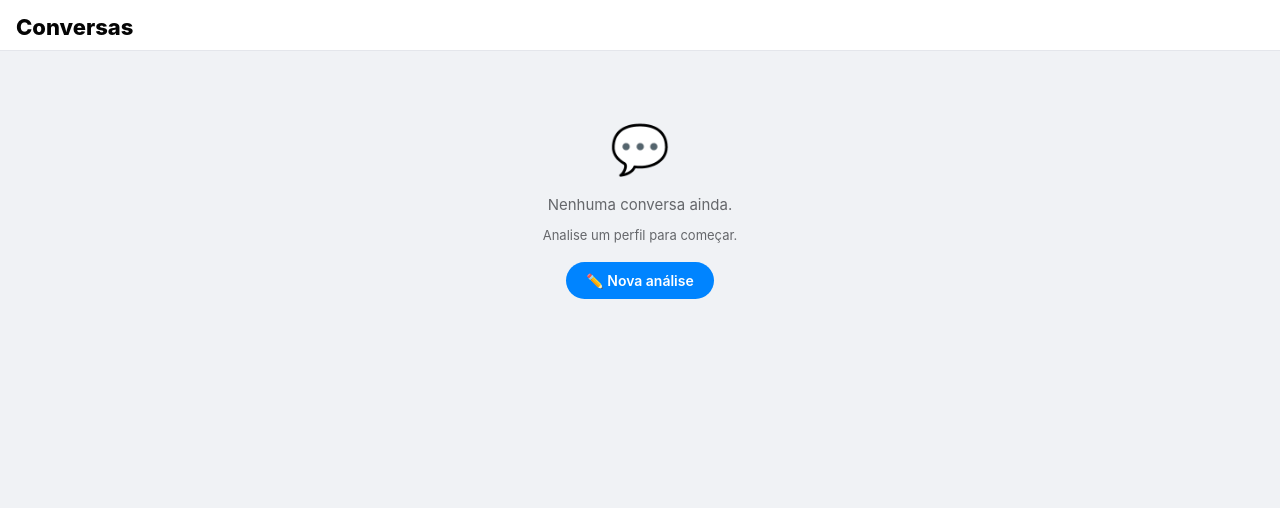
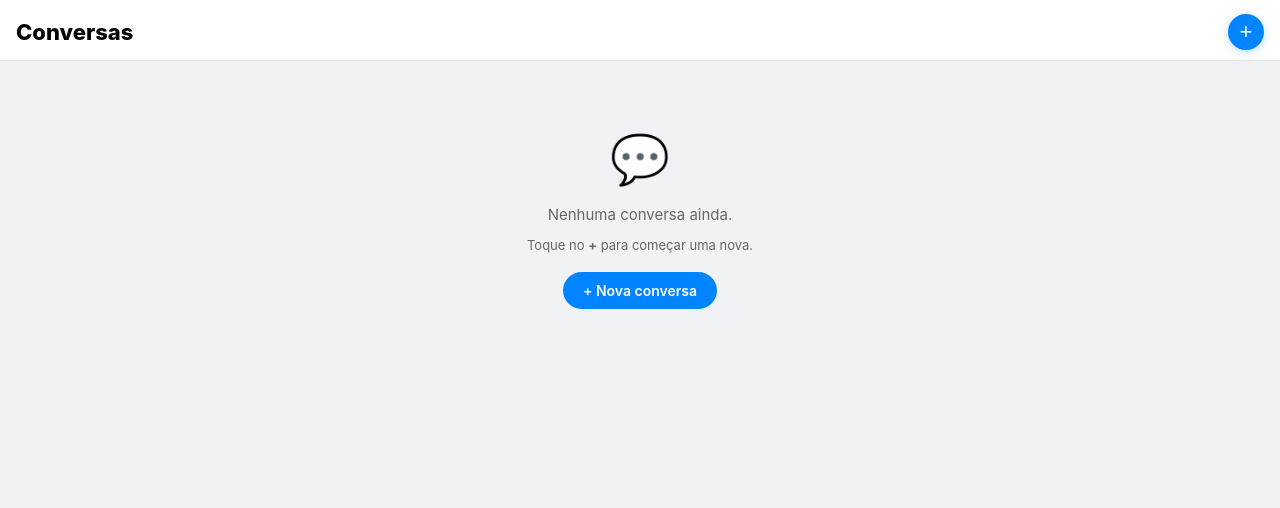
Before and after one commit to Cornersstart/Bomdelabia, a Python web app: template templates/index.html in a window 1280 px wide. Shown: the top 508 px of the page. Run offline with Jinja, Linux system fonts and the light colour scheme; the template is opened without the code that fills it, so the values that code supplies are empty.

Commit message:
V5.1: botão + e modal Nova Conversa na lista de conversas
- Topbar das Conversas virou flex com botão azul + à direita
- Modal bottom-sheet animado: nome + seletor de app
- Criar conversa abre direto o chat (igual WhatsApp)
- Empty state atualizado para guiar para o +

https://claude.ai/code/session_01W1KVZpkSxwxeFAqrrJJQif

```diff
--- a/templates/index.html
+++ b/templates/index.html
@@ -64,7 +64,55 @@
       padding: 14px 16px 10px;
       border-bottom: 1px solid var(--border);
       z-index: 10; font-size: 22px; font-weight: 800;
+      display: flex; align-items: center; justify-content: space-between;
     }
+    .topbar-title { font-size: 22px; font-weight: 800; }
+    .topbar-new-btn {
+      width: 36px; height: 36px; border-radius: 50%;
+      background: var(--accent); color: white; border: none;
+      font-size: 22px; cursor: pointer;
+      display: flex; align-items: center; justify-content: center;
+      box-shadow: 0 2px 8px #0084ff44; flex-shrink: 0;
+    }
+
+    /* ── NEW CONV MODAL ── */
+    .modal-backdrop {
+      position: fixed; inset: 0; background: #0007;
+      z-index: 200; display: flex; align-items: flex-end;
+      opacity: 0; pointer-events: none; transition: opacity 0.2s;
+    }
+    .modal-backdrop.open { opacity: 1; pointer-events: all; }
+    .modal-sheet {
+      width: 100%; background: var(--surface);
+      border-radius: 20px 20px 0 0; padding: 20px 20px 32px;
+      transform: translateY(100%); transition: transform 0.28s cubic-bezier(.4,0,.2,1);
+    }
+    .modal-backdrop.open .modal-sheet { transform: translateY(0); }
+    .modal-handle { width: 36px; height: 4px; background: var(--border); border-radius: 99px; margin: 0 auto 18px; }
+    .modal-title { font-size: 17px; font-weight: 800; margin-bottom: 16px; }
+    .modal-label { font-size: 9px; color: var(--muted); font-family: monospace; letter-spacing: 2px; text-transform: uppercase; display: block; margin-bottom: 6px; }
+    .modal-input {
+      width: 100%; background: var(--bg); border: 1px solid var(--border);
+      border-radius: 10px; color: var(--text); font-size: 16px;
+      padding: 12px 14px; outline: none; font-family: inherit; margin-bottom: 14px;
+    }
+    .modal-input:focus { border-color: var(--accent); }
+    .modal-apps { display: flex; gap: 8px; margin-bottom: 20px; }
+    .modal-app-btn {
+      flex: 1; padding: 10px 4px; border-radius: 10px; border: 1px solid var(--border);
+      background: var(--surface); color: var(--muted); font-size: 12px;
+      font-family: monospace; cursor: pointer; text-align: center; transition: all 0.15s;
+    }
+    .modal-app-btn.sel-auto      { border-color: var(--accent);    color: var(--accent);    background: #0084ff12; }
+    .modal-app-btn.sel-tinder    { border-color: var(--tinder);    color: var(--tinder);    background: #ff445812; }
+    .modal-app-btn.sel-instagram { border-color: var(--instagram); color: var(--instagram); background: #c1358412; }
+    .modal-app-btn.sel-whatsapp  { border-color: var(--whatsapp);  color: var(--whatsapp);  background: #25d36612; }
+    .modal-confirm {
+      width: 100%; padding: 14px; background: var(--accent); color: white;
+      border: none; border-radius: 12px; font-size: 15px; font-weight: 700;
+      cursor: pointer; font-family: inherit;
+    }
+    .modal-confirm:disabled { background: var(--border); color: var(--muted); cursor: not-allowed; }
 
     /* ── CONV LIST ── */
     .conv-list { padding: 4px 0; }
@@ -386,13 +434,35 @@
 
   <!-- ── CONVERSAS ── -->
   <div id="viewConvs" class="view active">
-    <div class="topbar">Conversas</div>
+    <div class="topbar">
+      <span class="topbar-title">Conversas</span>
+      <button class="topbar-new-btn" onclick="openNewConvModal()" title="Nova conversa">+</button>
+    </div>
     <div class="conv-list" id="convList"></div>
     <div class="empty-state" id="convEmpty" style="display:none">
       <div class="ei">💬</div>
       <p>Nenhuma conversa ainda.</p>
-      <p style="margin-top:6px;font-size:13px">Analise um perfil para começar.</p>
-      <button class="empty-cta" onclick="showView('analyze')">✏️ Nova análise</button>
+      <p style="margin-top:6px;font-size:13px">Toque no <strong>+</strong> para começar uma nova.</p>
+      <button class="empty-cta" onclick="openNewConvModal()">+ Nova conversa</button>
+    </div>
+  </div>
+
+  <!-- ── MODAL NOVA CONVERSA ── -->
+  <div class="modal-backdrop" id="newConvModal" onclick="handleModalBackdrop(event)">
+    <div class="modal-sheet">
+      <div class="modal-handle"></div>
+      <div class="modal-title">Nova conversa</div>
+      <span class="modal-label">Nome dela</span>
+      <input class="modal-input" id="newConvName" type="text" placeholder="Ju, Ana, Laís..."
+        oninput="updateModalConfirm()" onkeydown="if(event.key==='Enter')confirmNewConv()"/>
+      <span class="modal-label">APP</span>
+      <div class="modal-apps">
+        <button class="modal-app-btn sel-auto" data-mapp="auto"      onclick="selectModalApp('auto')">🤖 Auto</button>
+        <button class="modal-app-btn"          data-mapp="tinder"    onclick="selectModalApp('tinder')">❤️ Tinder</button>
+        <button class="modal-app-btn"          data-mapp="instagram" onclick="selectModalApp('instagram')">📷 Insta</button>
+        <button class="modal-app-btn"          data-mapp="whatsapp"  onclick="selectModalApp('whatsapp')">💬 Whats</button>
+      </div>
+      <button class="modal-confirm" id="modalConfirmBtn" onclick="confirmNewConv()" disabled>Criar conversa</button>
     </div>
   </div>
 
@@ -678,6 +748,34 @@ function renderConvList() {
 // ─── OPEN / CLOSE CONV ────────────────────────────────────────────────────────
 function openConv(id) { currentConvId = id; showView('chat'); }
 function backToConvs() { currentConvId = null; showView('convs'); }
+
+// ─── NEW CONV MODAL ───────────────────────────────────────────────────────────
+let newConvApp = 'auto';
+function openNewConvModal() {
+  newConvApp = 'auto';
+  document.getElementById('newConvName').value = '';
+  document.querySelectorAll('.modal-app-btn').forEach(b => { b.className='modal-app-btn'; if(b.dataset.mapp==='auto') b.classList.add('sel-auto'); });
+  document.getElementById('modalConfirmBtn').disabled = true;
+  document.getElementById('newConvModal').classList.add('open');
+  setTimeout(() => document.getElementById('newConvName').focus(), 300);
+}
+function closeNewConvModal() { document.getElementById('newConvModal').classList.remove('open'); }
+function handleModalBackdrop(e) { if(e.target === document.getElementById('newConvModal')) closeNewConvModal(); }
+function selectModalApp(app) {
+  newConvApp = app;
+  document.querySelectorAll('.modal-app-btn').forEach(b => { b.className='modal-app-btn'; if(b.dataset.mapp===app) b.classList.add(`sel-${app}`); });
+}
+function updateModalConfirm() {
+  const name = document.getElementById('newConvName').value.trim();
+  document.getElementById('modalConfirmBtn').disabled = !name;
+}
+function confirmNewConv() {
+  const name = document.getElementById('newConvName').value.trim();
+  if (!name) return;
+  closeNewConvModal();
+  const conv = upsertConversation(name, newConvApp, [], '', null);
+  if (conv) { currentConvId = conv.id; showView('chat'); }
+}
 
 function renderChatView() {
   const conv = getConv(currentConvId);
```
